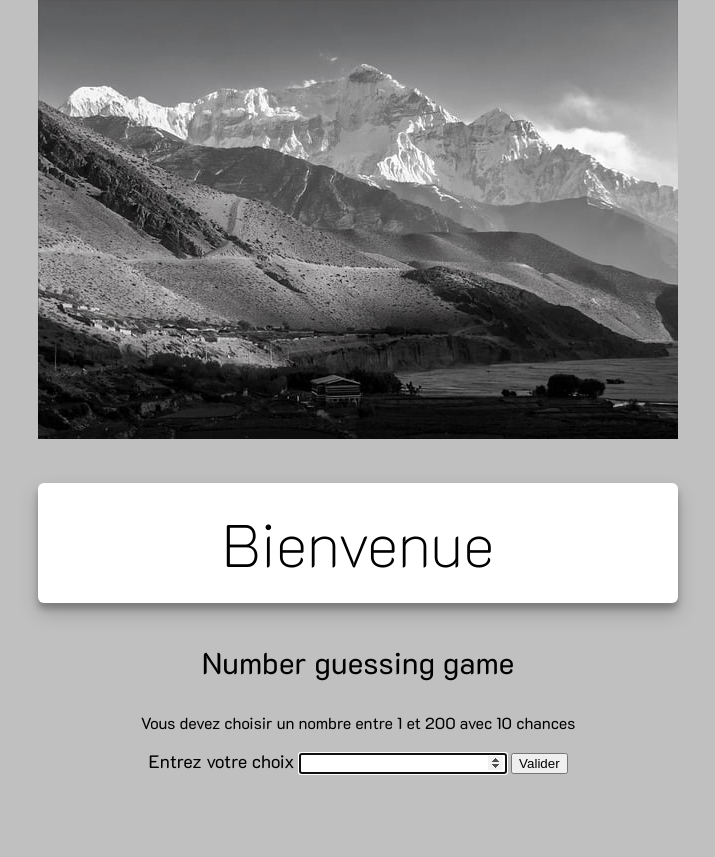
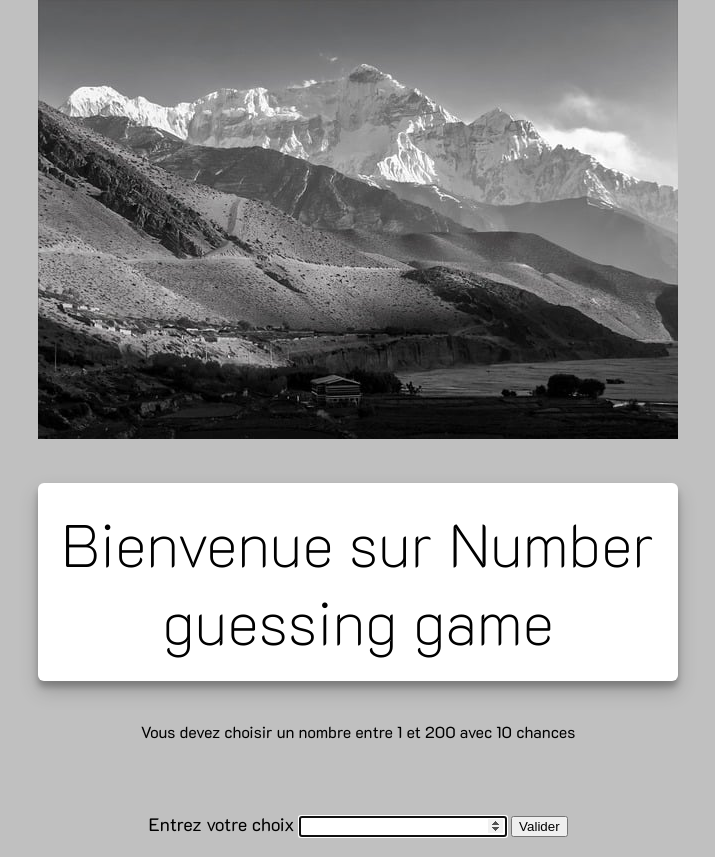
Before and after one commit to Florentin-Fallon/Number-Guessing, a plain HTML site: page index.html in a window 1280 px wide. Shown: the whole page, without its empty margins (282-997 px from the left). Before the commit the page ends 800 px from the top, so only its background shows below. Drawn offline with Linux system fonts and the light colour scheme.

Commit message:
modified css and html

```diff
--- a/index.html
+++ b/index.html
@@ -12,8 +12,7 @@
     <div class="picture">
       <img src="images/mountain-7775867_640.jpg">
     </div>
-    <h1 class="title">Bienvenue</h1>
-    <h3 class="subtitle">Number guessing game</h3>
+    <h1 class="title">Bienvenue sur Number guessing game</h1>
   </div>
   <div class="game-desc">
     <p>Vous devez choisir un nombre entre 1 et 200 avec 10 chances</p>
--- a/style.css
+++ b/style.css
@@ -17,7 +17,6 @@ body {
     text-align: center;
 }
 .home-containt {
-
 }
 .title {
     font-size: 60px;
@@ -28,12 +27,8 @@ body {
     padding: 20px;
     border-radius: 6px;
 }
-.subtitle {
-    font-size: 30px;
-    font-weight: 400;
-}
 .game-desc {
-
+    margin-bottom: 70px;
 }
 .form {
 
```
